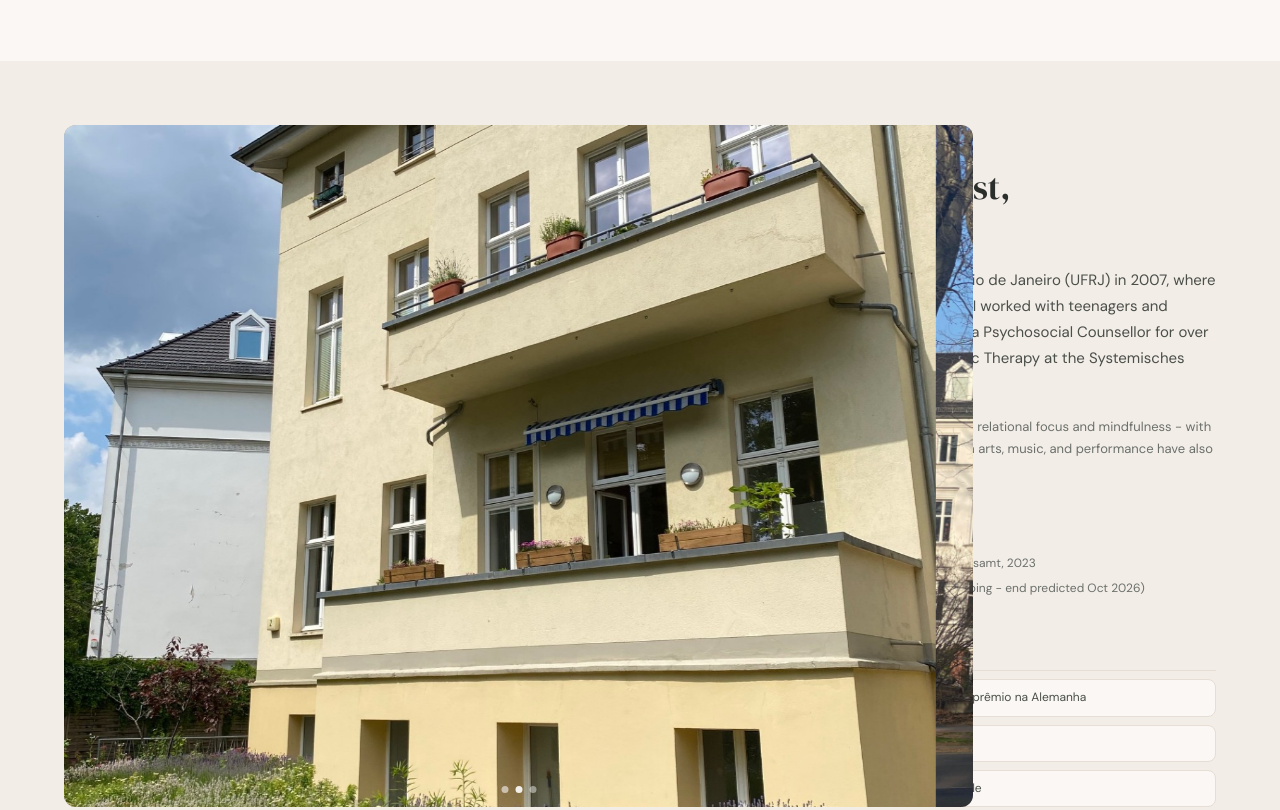
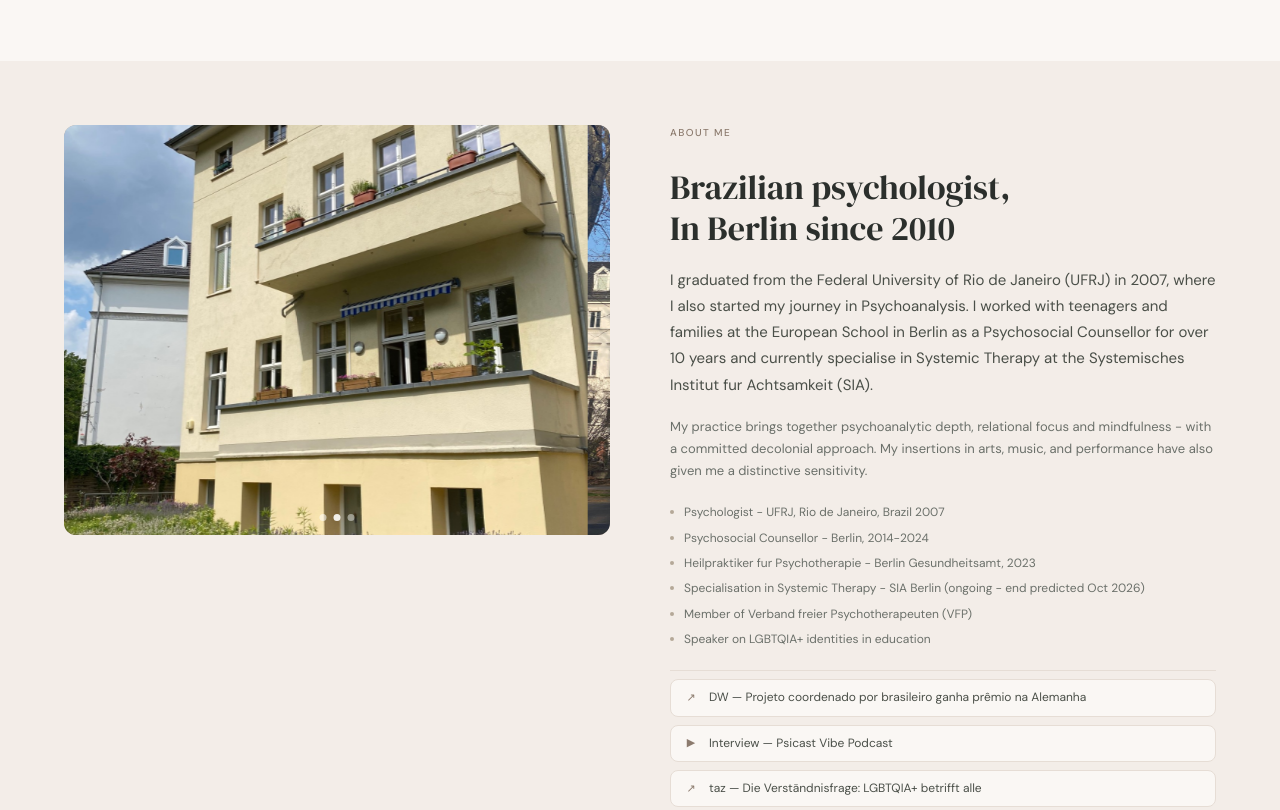
Before and after one commit to przemyslawgolebiewski4-maker/dwsoares-website, a plain HTML site: page index.html in a window 1280 px wide. Shown: the part 1485-2295 px from the top of the page. Drawn offline with Linux system fonts and the light colour scheme.

Commit message:
hero + photo size

```diff
--- a/index.html
+++ b/index.html
@@ -367,7 +367,7 @@
     padding: 64px 5vw;
     background: var(--sand-lighter);
     display: grid;
-    grid-template-columns: 1fr 1fr;
+    grid-template-columns: minmax(0, 1fr) minmax(0, 1fr);
     gap: 60px;
     align-items: start;
   }
@@ -376,9 +376,10 @@
     overflow: hidden;
     background: var(--sand);
     position: relative;
-    align-self: stretch;
+    align-self: start;
+    width: 100%;
+    min-width: 0;
     aspect-ratio: 4 / 3;
-    min-height: 320px;
   }
   .about-carousel { width: 100%; height: 100%; position: relative; }
   .about-carousel-track {
@@ -394,6 +395,7 @@
   .about-carousel-slide img {
     width: 100%;
     height: 100%;
+    max-width: 100%;
     object-fit: cover;
     object-position: center;
   }
@@ -417,7 +419,7 @@
     transition: background .2s;
   }
   .about-carousel-dot.active { background: #fff; }
-  .about-text { display: flex; flex-direction: column; gap: 18px; }
+  .about-text { display: flex; flex-direction: column; gap: 18px; min-width: 0; }
   .about-body { font-size: 15px; color: var(--char-mid); line-height: 1.75; }
   .about-detail { font-size: 13px; color: var(--char-light); line-height: 1.7; }
   .credentials { display: flex; flex-direction: column; gap: 8px; padding-top: 4px; }
@@ -696,7 +698,7 @@
 <section class="hero">
   <div class="hero-text">
     <div class="eyebrow" data-i18n="heroEyebrow">Psychologist (UFRJ, Brazil) · Berlin · Online worldwide</div>
-    <h1 class="hero-h1" data-i18n="heroH1">A co-created space to allow yourself to be,<br><em>feel and have deep insights</em></h1>
+    <h1 class="hero-h1" data-i18n="heroH1">A co-created space to allow yourself to be, <em>feel and have deep insights</em></h1>
     <p class="hero-sub" data-i18n="heroSub">Therapy and counselling in English, German, and Portuguese - for expats, LGBTQIA+ people, high abilities and anyone working through identity, relationships, or emotional complexity.</p>
     <div class="hero-ctas">
       <button class="btn-primary" onclick="document.getElementById('contact').scrollIntoView({behavior:'smooth'})" data-i18n="heroCta1">Write to me</button>
@@ -917,7 +919,7 @@ const i18n = {
     navTherapy:"Therapy and counselling", navAbout:"About", navPricing:"Prices", navContact:"Contact", navCta:"Book a call",
     availText:"Currently accepting new clients — online and Berlin in-person", availCta:"Book a free intro call",
     heroEyebrow:"Psychologist (UFRJ, Brazil) · Berlin · Online worldwide",
-    heroH1:"A co-created space to allow yourself to be,<br><em>feel and have deep insights</em>",
+    heroH1:"A co-created space to allow yourself to be, <em>feel and have deep insights</em>",
     heroSub:"Therapy and counselling in English, German, and Portuguese - for expats, LGBTQIA+ people, high abilities and anyone working through identity, relationships, or emotional complexity.",
     heroCta1:"Write to me", heroCta2:"How therapy works",
     trust1Title:"Psychotherapie nach dem Heilpraktikergesetz", trust1Sub:"Licensed by Berlin Health Authority, 2023",
@@ -968,7 +970,7 @@ const i18n = {
     navTherapy:"Therapie und Beratung", navAbout:"Über mich", navPricing:"Preise", navContact:"Kontakt", navCta:"Termin buchen",
     availText:"Aktuell nehme ich neue Klientinnen und Klienten an — online und vor Ort in Berlin", availCta:"Kostenloses Erstgespräch",
     heroEyebrow:"Psychologe (UFRJ, Brasilien) · Berlin · Online weltweit",
-    heroH1:"Ein Raum, um sich zu erlauben zu fühlen,<br><em>gehört und verstanden zu werden</em>",
+    heroH1:"Ein Raum, um sich zu erlauben zu fühlen, <em>gehört und verstanden zu werden</em>",
     heroSub:"Therapie und Beratung auf Englisch, Deutsch und Portugiesisch — für Migrants, LGBTQIA+ Menschen, Menschen mit hohen Fähigkeiten und alle, die an Identität, Beziehungen oder emotionaler Komplexität arbeiten möchten.",
     heroCta1:"Schreiben Sie mir", heroCta2:"Wie Therapie funktioniert",
     trust1Title:"Heilpraktiker für Psychotherapie", trust1Sub:"Zugelassen vom Berliner Gesundheitsamt, 2023",
@@ -1017,7 +1019,7 @@ const i18n = {
     navTherapy:"Terapia e aconselhamento", navAbout:"Sobre mim", navPricing:"Preços", navContact:"Contato", navCta:"Agendar conversa",
     availText:"Aceitando novos clientes — online e presencial em Berlim", availCta:"Conversa inicial gratuita",
     heroEyebrow:"Psicólogo (UFRJ, Brasil) · Berlim · Online em todo o mundo",
-    heroH1:"Um espaço para se permitir sentir,<br><em>ser ouvido e compreendido</em>",
+    heroH1:"Um espaço para se permitir sentir, <em>ser ouvido e compreendido</em>",
     heroSub:"Terapia e aconselhamento em português, inglês e alemão — para brasileiros no exterior, pessoas LGBTQIA+, altas habilidades e quem trabalha questões de identidade, relacionamentos ou complexidade emocional.",
     heroCta1:"Escreva para mim", heroCta2:"Como funciona a terapia",
     trust1Title:"Heilpraktiker für Psychotherapie", trust1Sub:"Licenciado pela Autoridade de Saúde de Berlim, 2023",
```
